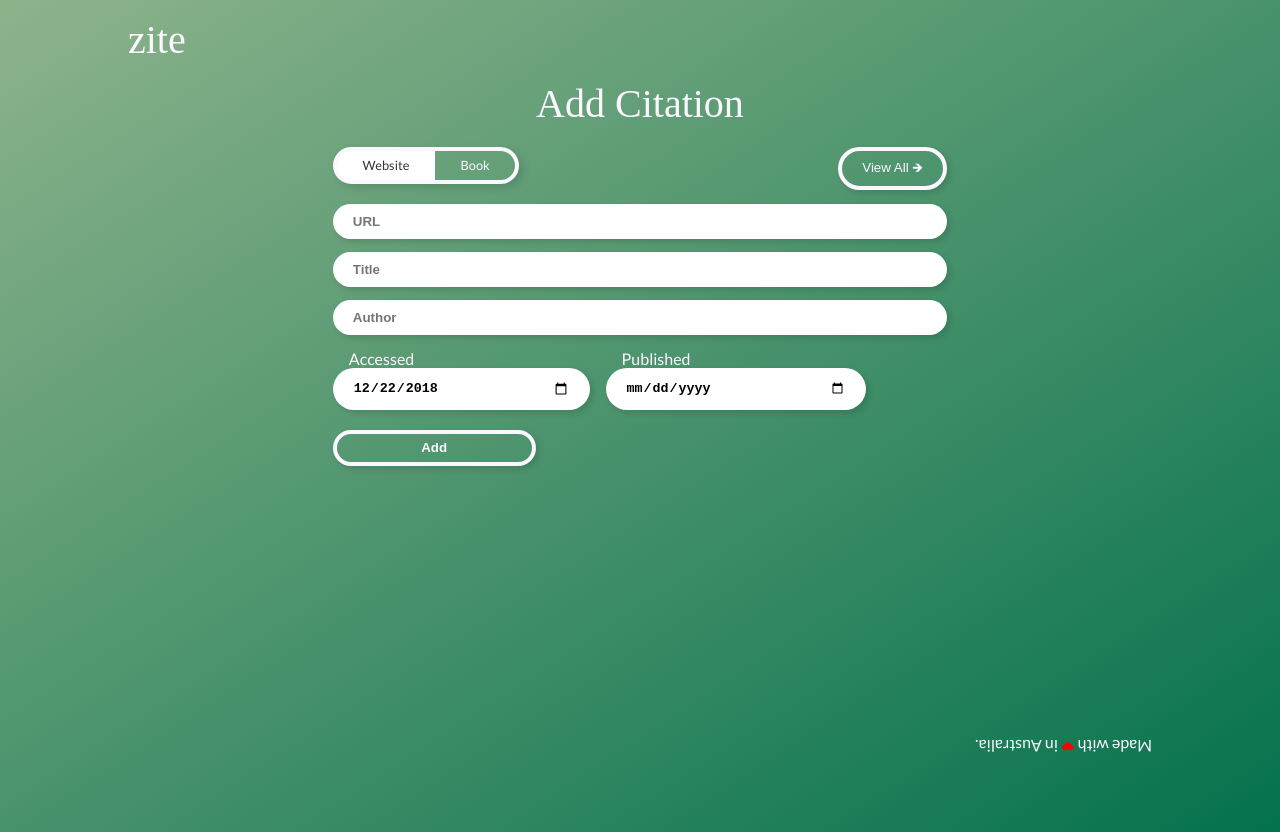
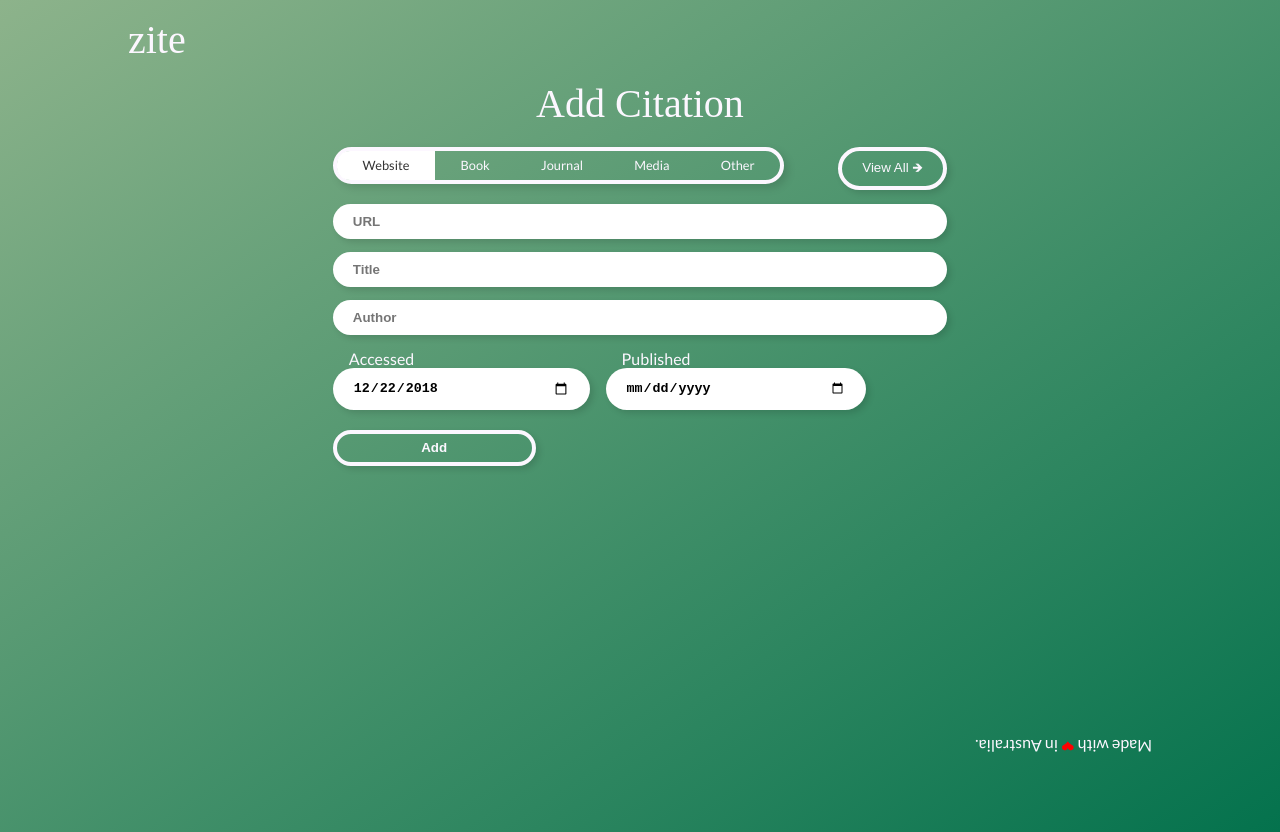
Before and after one commit to zitation/zite, a Vue app: page /#/add in a window 1280 px wide. Built offline with nearby package versions, Linux system fonts and the light colour scheme; a web font is replaced by a local one; what vue-clipboard2 would draw is missing.

Commit message:
add all options

```diff
--- a/src/pages/Add.vue
+++ b/src/pages/Add.vue
@@ -18,7 +18,7 @@ import BookForm from '@/components/entry_forms/Book'
 export default {
   data () {
     return {
-      types: ['Website', 'Book'], // 'Journal', 'Media', 'Other'],
+      types: ['Website', 'Book', 'Journal', 'Media', 'Other'],
       type: 'Website'
     }
   },
```
